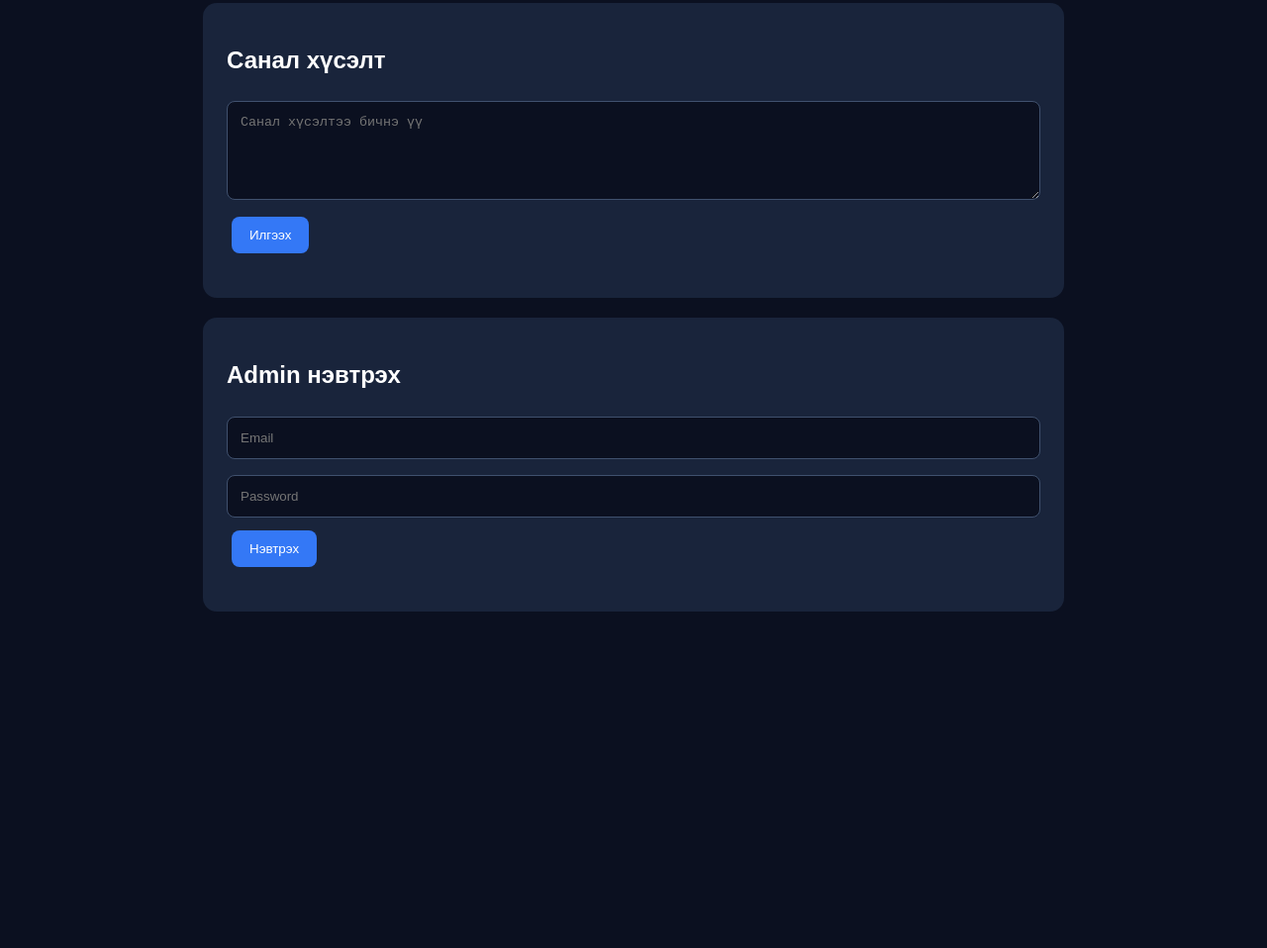
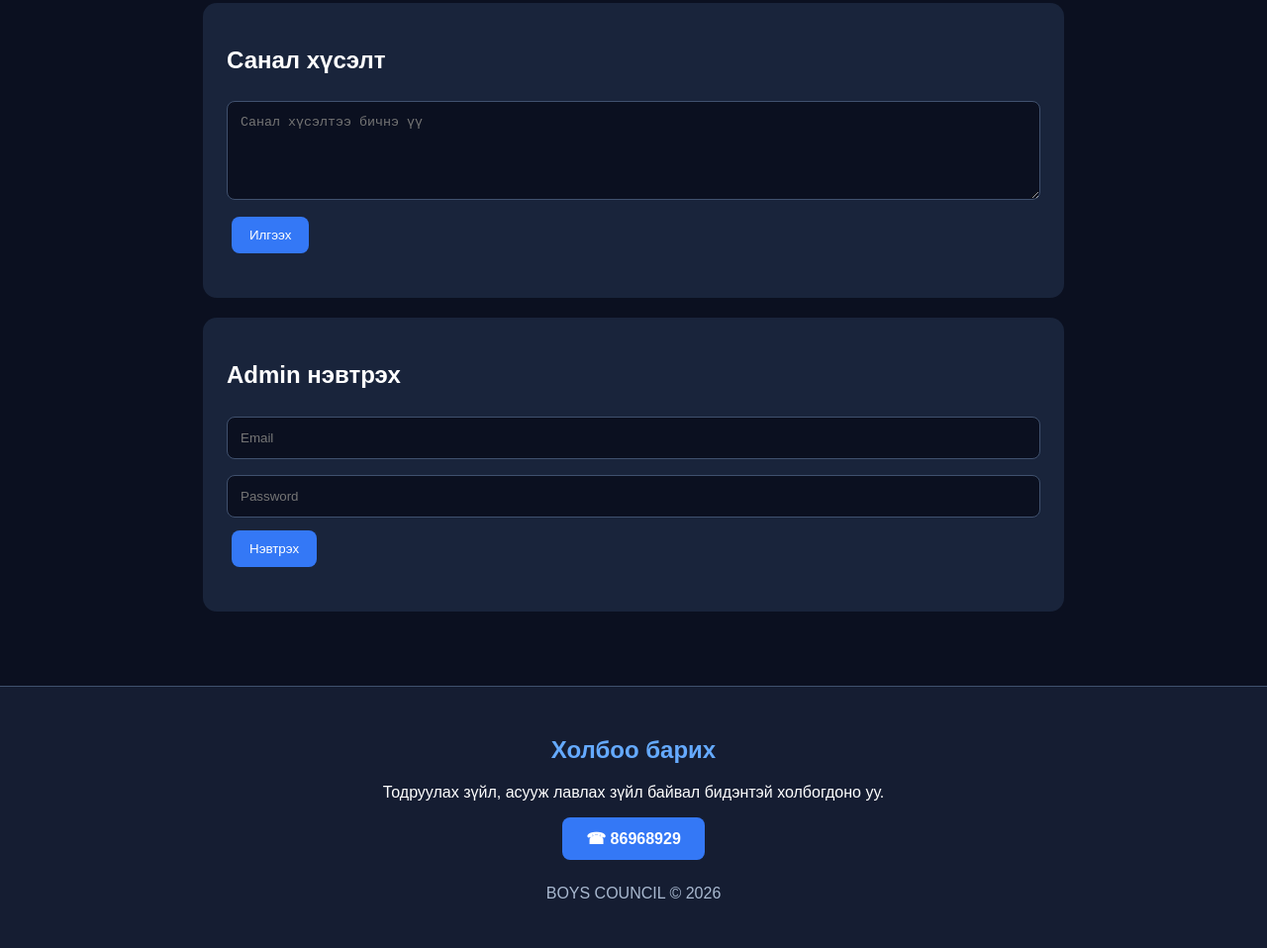
Before and after one commit to nyamdavaaerhembayar-bit/boyscouncil.github.io, a plain HTML site: page index.html in a window 1280 px wide. Shown: the part 501-1459 px from the top of the page at 99% size. Before the commit the page ends 1184 px from the top, so only its background shows below. Drawn offline with nearby package versions, Linux system fonts and the light colour scheme; no server answers.

Commit message:
Update index.html

```diff
--- a/index.html
+++ b/index.html
@@ -81,7 +81,36 @@ small{color:#a9b9d0}
 <div id="feedbackList"></div>
 </section>
 </main>
+<footer style="
+  background:#151d32;
+  padding:30px 15px;
+  text-align:center;
+  margin-top:40px;
+  border-top:1px solid #40516e;
+">
+  <h2 style="color:#65aaff;">Холбоо барих</h2>
 
+  <p>
+    Тодруулах зүйл, асууж лавлах зүйл байвал
+    бидэнтэй холбогдоно уу.
+  </p>
+
+  <a href="tel:86968929" style="
+    display:inline-block;
+    color:white;
+    background:#3478f6;
+    padding:12px 24px;
+    border-radius:8px;
+    text-decoration:none;
+    font-weight:bold;
+  ">
+    ☎ 86968929
+  </a>
+
+  <p style="color:#a9b9d0;margin-top:25px;">
+    BOYS COUNCIL © 2026
+  </p>
+</footer>
 <script>
 const SUPABASE_URL = "https://bdguiubxteeeyuizcnwh.supabase.co";
 const SUPABASE_KEY = "sb_publishable_LK7BnVYtVwhsEY0YKoJI9Q_2dewa_Hi";
```
